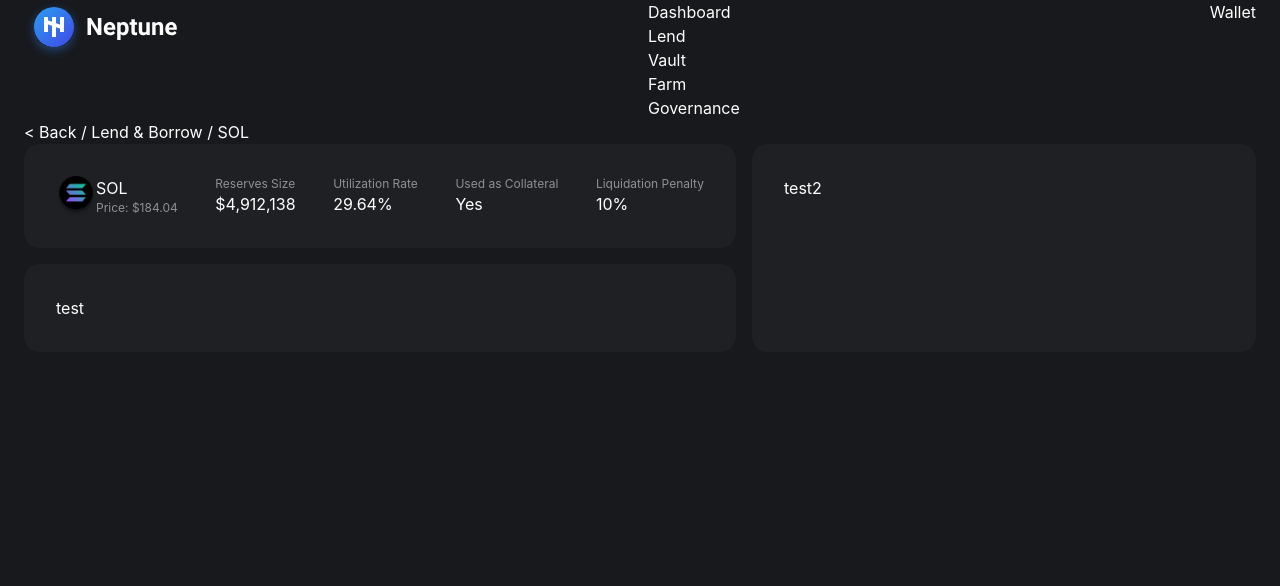
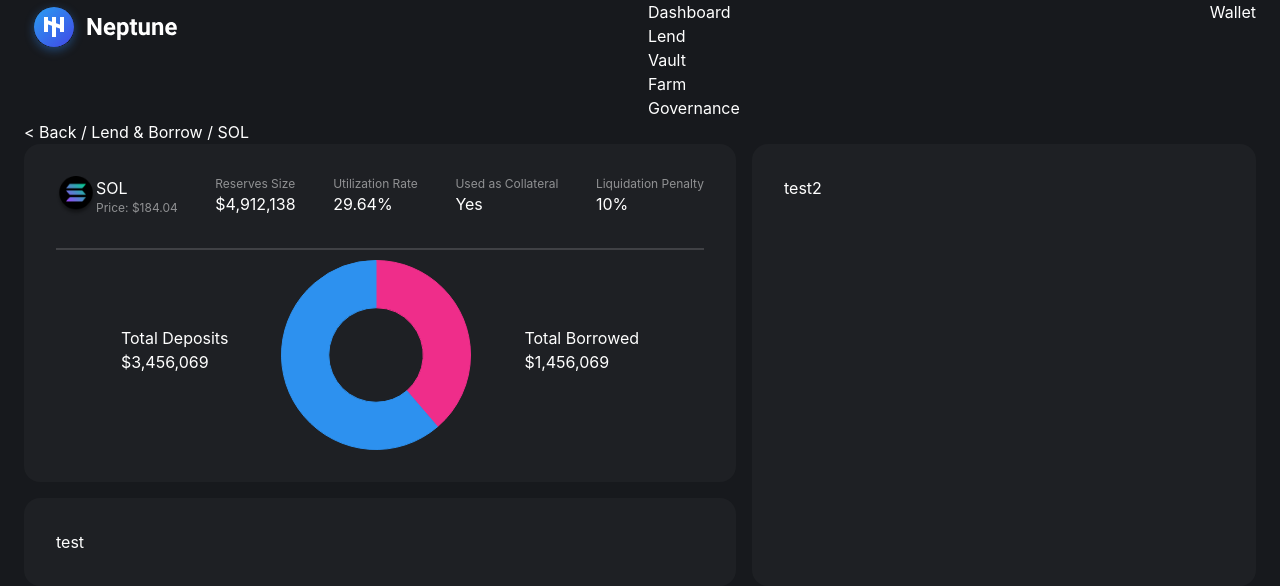
Before and after one commit to HollandPleskac/Neptune-Dapp, a Next.js app in the folder frontend_ui/: page / in a window 1280 px wide. Shown: the top 586 px of the page. Built offline with nearby package versions, Linux system fonts and the light colour scheme.

Commit message:
dashboard with initial donut graph

```diff
--- /dev/null
+++ b/frontend_ui/components/LendAndBorrow/Stats/TopDetails/DonutGraph/index.tsx
@@ -0,0 +1,34 @@
+import React from 'react';
+import { Chart as ChartJS, ArcElement, Tooltip, Legend } from 'chart.js';
+import { Doughnut } from 'react-chartjs-2';
+
+ChartJS.register(ArcElement, Tooltip, Legend);
+
+export const data = {
+  labels: [],
+  datasets: [
+    {
+      label: '',
+      data: [12, 19],
+      backgroundColor: [
+        '#EF2D8A',
+        '#2D91EF',
+      ],
+      borderColor: [
+        '#EF2D8A',
+        '#2D91EF',
+      ],
+      borderWidth: 1,
+    },
+  ],
+};
+
+const DonutGraph = () => {
+  return (
+    <div style={{width: '200px'}}>
+      <Doughnut data={data} width={200} height={200} options={{maintainAspectRatio: false}} />
+    </div>
+  )
+}
+
+export default DonutGraph
--- /dev/null
+++ b/frontend_ui/components/LendAndBorrow/Stats/TopDetails/TopStats/index.tsx
@@ -0,0 +1,34 @@
+import Image from 'next/image'
+import SolLogo from './../../../../../public/sol.png'
+
+const TopStats = () => {
+  return (
+    <div className="flex justify-between w-full">
+      <div className="flex">
+        <Image src={SolLogo} alt="solana" width={40} height={40} layout="fixed" />
+        <div className="flex flex-col">
+          <p>SOL</p>
+          <p className="text-xs opacity-50 whitespace-nowrap">Price: $184.04</p>
+        </div>
+      </div>
+      <div className="flex flex-col">
+        <p className="text-xs opacity-50">Reserves Size</p>
+        <p>$4,912,138</p>
+      </div>
+      <div className="flex flex-col">
+        <p className="text-xs opacity-50">Utilization Rate</p>
+        <p>29.64%</p>
+      </div>
+      <div className="flex flex-col">
+        <p className="text-xs opacity-50">Used as Collateral</p>
+        <p>Yes</p>
+      </div>
+      <div className="flex flex-col">
+        <p className="text-xs opacity-50">Liquidation Penalty</p>
+        <p>10%</p>
+      </div>
+    </div>
+  )
+}
+
+export default TopStats
--- /dev/null
+++ b/frontend_ui/components/LendAndBorrow/Stats/TopDetails/index.tsx
@@ -0,0 +1,26 @@
+import TopStats from './TopStats'
+import DonutGraph from './DonutGraph'
+import styles from './topDetails.module.scss'
+const TopDetails = () => {
+  return (
+    <div className="bg-dark-secondary rounded-2xl p-8 flex flex-col justify-between">
+      <TopStats />
+
+      <hr className={styles['neptune-top-details__hr']} />
+
+      <div style={{position: 'relative', display: 'flex', margin: '0 auto', alignItems:'center'}}>
+        <div style={{marginRight: '3rem'}}>
+          Total Deposits <br />
+          $3,456,069
+        </div>
+        <DonutGraph />
+        <div style={{marginLeft: '3rem'}}>
+          Total Borrowed <br />
+          $1,456,069
+        </div>
+      </div>
+    </div>
+  )
+}
+
+export default TopDetails
--- /dev/null
+++ b/frontend_ui/components/LendAndBorrow/Stats/TopDetails/topDetails.module.scss
@@ -0,0 +1,7 @@
+.neptune-top-details {
+  &__hr {
+    border: 1px solid rgba(255, 255, 255, 0.15);
+    @apply w-full;
+    @apply mt-8;
+  }
+}
--- a/frontend_ui/components/LendAndBorrow/Stats/index.tsx
+++ b/frontend_ui/components/LendAndBorrow/Stats/index.tsx
@@ -1,36 +1,9 @@
-import Image from 'next/image'
-import SolLogo from './../../../public/sol.png'
+import TopDetails from './TopDetails'
 
 const LendAndBorrowStats = () => {
   return (
     <div className="w-dashboardLeft rounded-2xl flex flex-col">
-      <div className="bg-dark-secondary rounded-2xl p-8 flex justify-between">
-        <div className="flex justify-between w-full">
-          <div className="flex">
-            <Image src={SolLogo} alt="solana" width={40} height={40} layout="fixed" />
-            <div className="flex flex-col">
-              <p>SOL</p>
-              <p className="text-xs opacity-50 whitespace-nowrap">Price: $184.04</p>
-            </div>
-          </div>
-          <div className="flex flex-col">
-            <p className="text-xs opacity-50">Reserves Size</p>
-            <p>$4,912,138</p>
-          </div>
-          <div className="flex flex-col">
-            <p className="text-xs opacity-50">Utilization Rate</p>
-            <p>29.64%</p>
-          </div>
-          <div className="flex flex-col">
-            <p className="text-xs opacity-50">Used as Collateral</p>
-            <p>Yes</p>
-          </div>
-          <div className="flex flex-col">
-            <p className="text-xs opacity-50">Liquidation Penalty</p>
-            <p>10%</p>
-          </div>
-        </div>
-      </div>
+      <TopDetails />
       <div className="bg-dark-secondary rounded-2xl mt-4 p-8">
         test
       </div>
--- a/frontend_ui/package.json
+++ b/frontend_ui/package.json
@@ -8,8 +8,10 @@
     "lint": "next lint"
   },
   "dependencies": {
+    "chart.js": "^3.7.0",
     "next": "12.0.8",
     "react": "17.0.2",
+    "react-chartjs-2": "^4.0.1",
     "react-dom": "17.0.2",
     "tailwindcss": "^3.0.15"
   },
@@ -20,6 +22,7 @@
     "eslint": "8.6.0",
     "eslint-config-next": "12.0.8",
     "postcss": "^8.4.5",
+    "sass": "^1.49.0",
     "typescript": "4.5.4"
   }
 }
```
Also changed, not shown: 1 other file (tests, documents, lock files or other folders).
